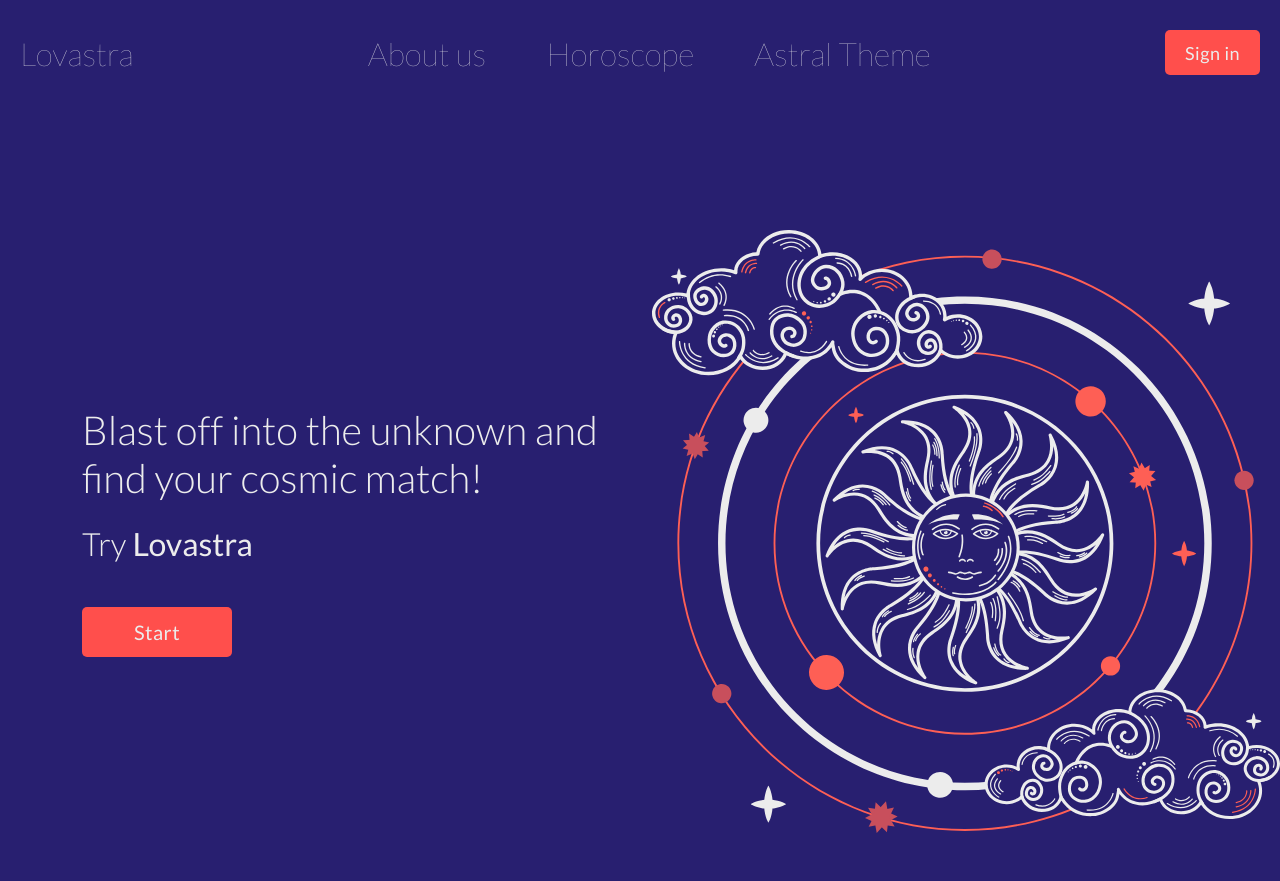
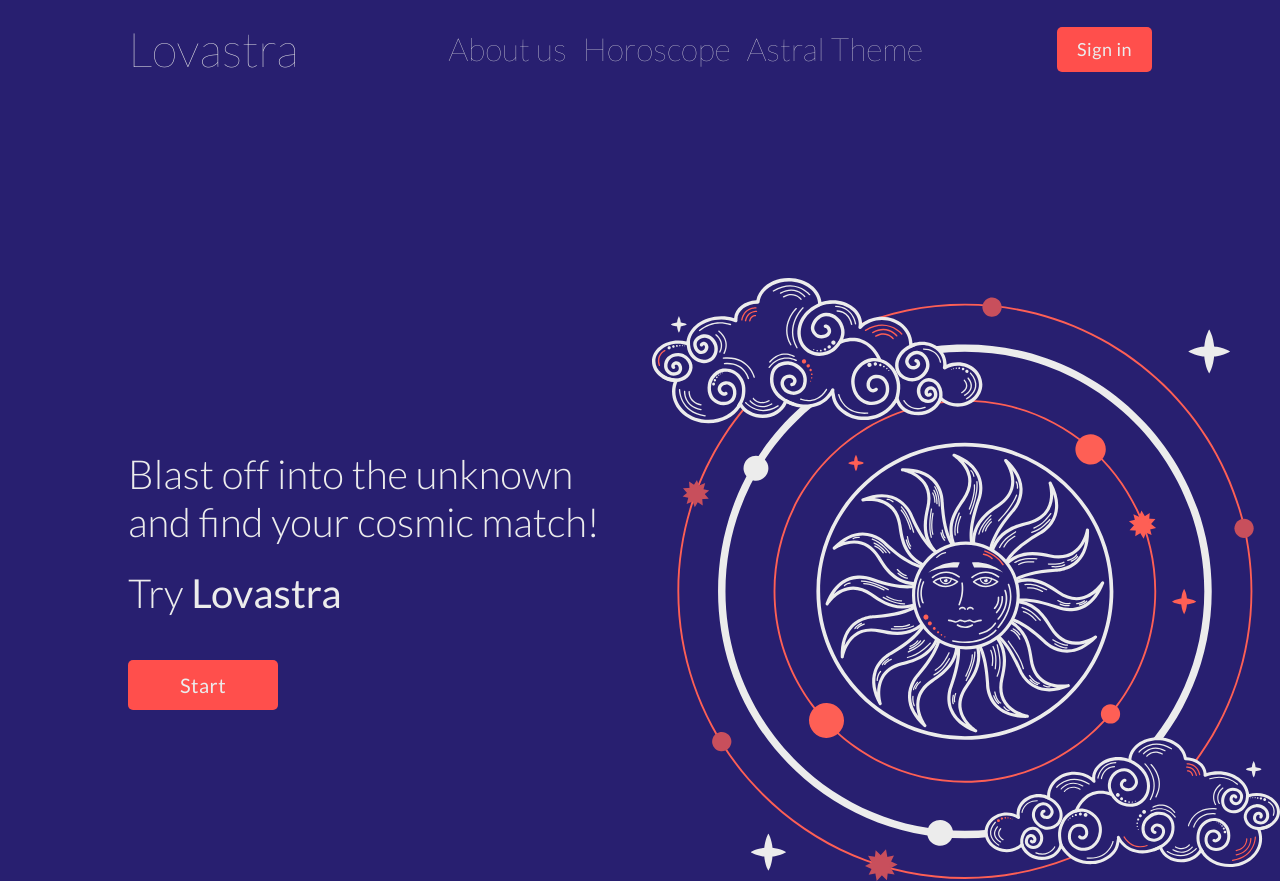
Before and after one commit to Jo-nana/lovastra, a React (Create React App) app: page / in a window 1280 px wide. Before the commit the page ends 833 px from the top, so only its background shows below. Built offline with nearby package versions, Linux system fonts and the light colour scheme; no server answers.

Commit message:
styled fixed for page home and nav bar with bootstrap

```diff
--- a/src/components/button/button.styles.scss
+++ b/src/components/button/button.styles.scss
@@ -32,7 +32,7 @@
     }
   }
 
-  &.small-primary{
+  &#small-primary{
     min-width: 70px;
     width: auto;
     height: 45px;
--- a/src/components/routes/aboutUs/aboutUs.component.jsx
+++ b/src/components/routes/aboutUs/aboutUs.component.jsx
@@ -1,7 +1,7 @@
 const AboutUs = () => {
   return(
     <div className="container">
-      <h1>Horoscope</h1>
+      <h1>About us</h1>
       <p>Work in progress</p>
     </div>
   )
--- a/src/components/routes/home/home.component.jsx
+++ b/src/components/routes/home/home.component.jsx
@@ -6,11 +6,11 @@ import AstroIllustration from '../../../assets/images/astro-illustration.svg';
 
 const Home  = () => {
   return(
-    <div className="container">
+    <div className="main-container">
       <div className="row home-container">
         <div className="col-sm-6 home-info">
           <h1>Blast off into the unknown and find your cosmic match!</h1>
-          <h2>Try <strong>Lovastra</strong></h2>
+          <h1>Try <strong>Lovastra</strong></h1>
           <div style={{ maxWidth: "150px", marginTop: "20px" }}>
             <Button buttonType='secondary-button'>
               Start
--- a/src/components/routes/home/home.styles.scss
+++ b/src/components/routes/home/home.styles.scss
@@ -1,6 +1,8 @@
 @import '../../../index.scss';
 
-.container {
+.main-container {
+  width: 80%;
+  margin: 0 auto;
   background-color: $background-color ;
   font-family: $lato;
   color: $secondary-color;
@@ -9,11 +11,14 @@
     padding-top: 100px;
   }
 
+  img {
+    display: flex;
+    margin: 0 auto;
+  }
   .home-info{
     display: flex;
     flex-direction: column;
     justify-content: center;
-
 
     h1, h2{
       font-weight: 300;
--- a/src/components/routes/navigation/navigation.component.jsx
+++ b/src/components/routes/navigation/navigation.component.jsx
@@ -5,30 +5,59 @@ import Button from '../../button/button.component.jsx';
 import './navigation.styles.scss';
 
 const Navigation = () => {
-  return(
-   <Fragment>
-     <div className="navigation-bar">
-        <div>
-          <Link className="nav-logo" to="/">
-            Lovastra
-          </Link>
+  // return(
+  //  <Fragment>
+  //    <div className="navigation-bar">
+  //       <div>
+  //         <Link className="nav-logo" to="/">
+  //           Lovastra
+  //         </Link>
+  //       </div>
+  //      <div className="nav-links-container">
+  //        <Link className="nav-link" to="/aboutus">
+  //           About us
+  //        </Link>
+  //        <Link className="nav-link" to="/horoscope">
+  //           Horoscope
+  //        </Link>
+  //        <Link className="nav-link" to="/astraltheme">
+  //           Astral Theme
+  //        </Link>
+  //      </div>
+  //      <Button buttonType="small">Sign in</Button>
+  //    </div>
+  //    <Outlet />
+  //  </Fragment>
+  // )
+
+  return (
+    <Fragment>
+      <nav className="navbar navbar-expand-lg navbar-light bg-light">
+        <div className="nav-container">
+          <Link className="navbar-brand" to="/">Lovastra</Link>
+          <button className="navbar-toggler" type="button" data-toggle="collapse" data-target="#navbarNav" aria-controls="navbarNav" aria-expanded="false" aria-label="Toggle navigation">
+            <span className="navbar-toggler-icon"></span>
+          </button>
+          <div className="collapse navbar-collapse" id="navbarNav">
+            <ul className="navbar-nav">
+              <li className="nav-item">
+                <Link className="nav-link" to="/aboutus">About us</Link>
+              </li>
+              <li className="nav-item">
+                <Link className="nav-link" to="/horoscope">Horoscope</Link>
+              </li>
+              <li className="nav-item">
+                <Link className="nav-link" to="/astraltheme">Astral Theme</Link>
+              </li>
+            </ul>
+          </div>
+          <Button id="small-primary" className="button-container ml-auto">Sign in</Button>
         </div>
-       <div className="nav-links-container">
-         <Link className="nav-link" to="/aboutus">
-            About us
-         </Link>
-         <Link className="nav-link" to="/horoscope">
-            Horoscope
-         </Link>
-         <Link className="nav-link" to="/astraltheme">
-            Astral Theme
-         </Link>
-       </div>
-       <Button buttonType="small">Sign in</Button>
-     </div>
-     <Outlet />
-   </Fragment>
+      </nav>
+      <Outlet />
+    </Fragment>
   )
+
 }
 
 export default Navigation;
--- a/src/components/routes/navigation/navigation.styles.scss
+++ b/src/components/routes/navigation/navigation.styles.scss
@@ -1,23 +1,40 @@
 @import '../../../index.scss';
 
-.navigation-bar {
-  height: 70px;
-  display: flex;
-  justify-content: space-between;
-  font-size: $medium-title;
-  font-weight: $light-font-weight;
-  font-family: $lato;
-  margin: 30px 20px;
+.navbar{
+  background-color: $background-color !important;
 
+  .nav-container{
+    display: flex;
+    justify-content: space-around;
+    margin: 0 auto;
+    width: 80%;
+    align-items: center;
+    margin-bottom: 10vh;
+  }
+
+  .navbar-brand{
+    font-size: $large-title;
+    &:hover{
+      color: $secondary-color;
+    }
+  }
+
+  .navbar-collapse {
+    justify-content: center;
+  }
   a{
     text-decoration: none;
     color: $secondary-color;
+    font-size: $medium-title ;
+    font-weight: $light-font-weight;
   }
-  .nav-links-container {
-    display: flex;
-    .nav-link {
-      padding: 0 30px;
-      cursor: pointer;
+
+  .nav-link {
+    padding: 0 30px;
+    cursor: pointer;
+    &:hover {
+      color: $primary-color;
     }
   }
+
 }
```
